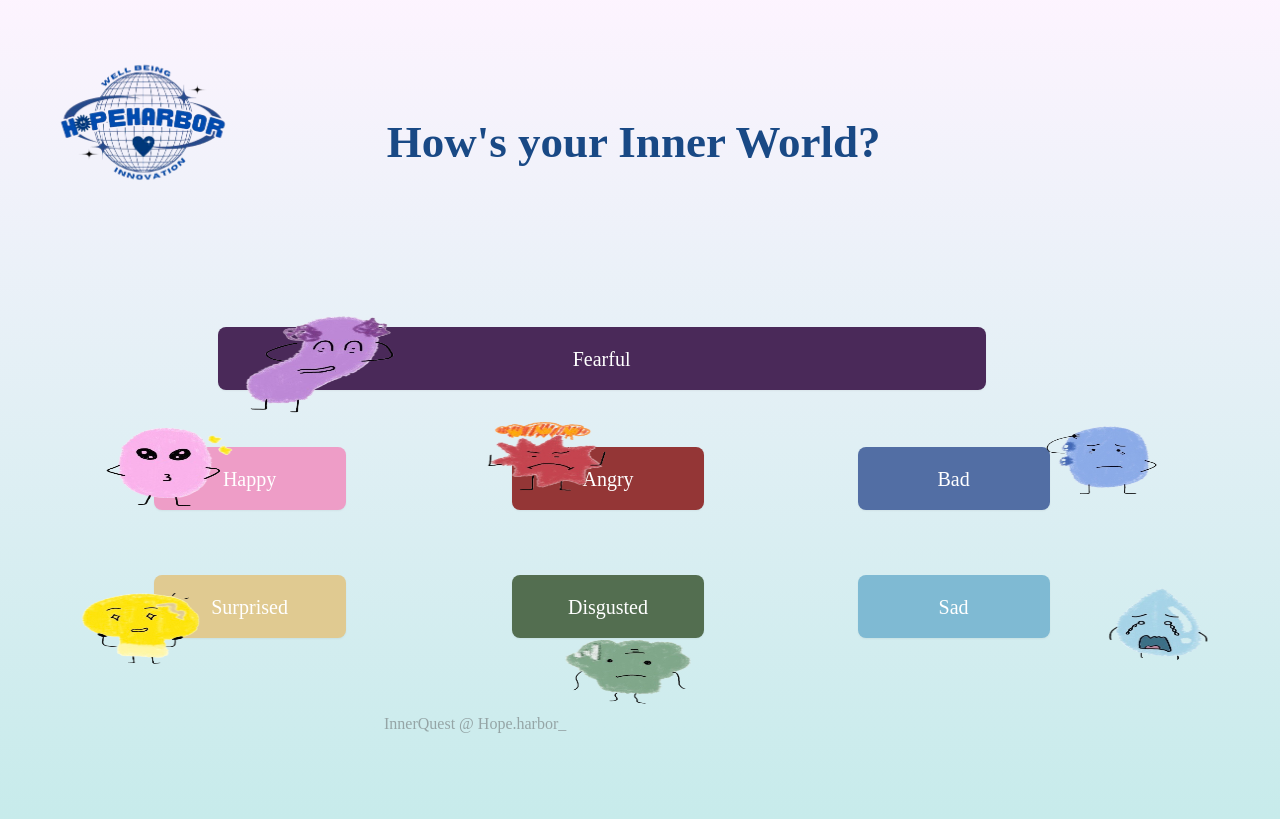
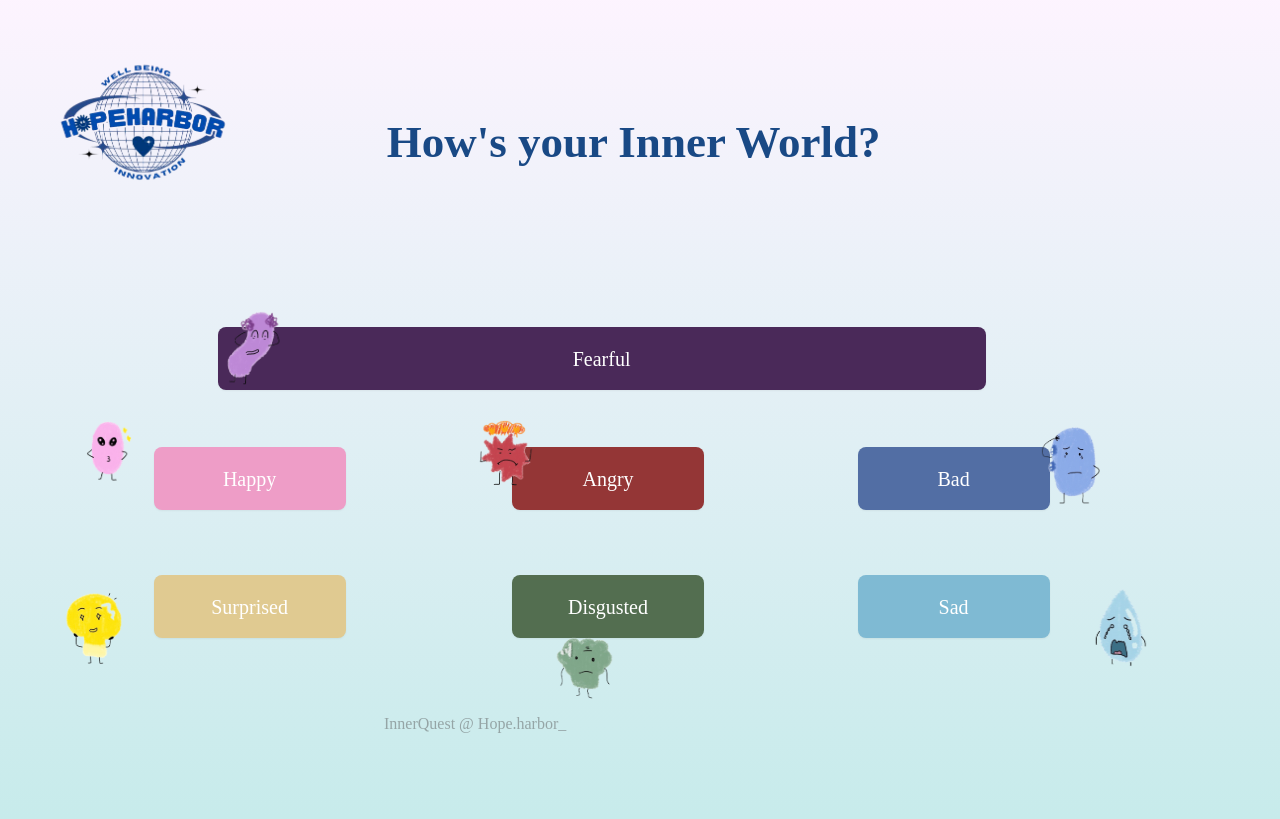
Before and after one commit to Hope-Harbor/InnerQuest, a Flask app: page / in a window 1280 px wide. Shown: the part 21-840 px from the top of the page. Run offline with Flask 2, Linux system fonts and the light colour scheme.

Commit message:
Update Index.css

```diff
--- a/static/css/Index.css
+++ b/static/css/Index.css
@@ -276,57 +276,64 @@ body{
 }
 
 .fearful-pic{
+    object-fit: cover;
     position: absolute;
-    width: 15%;
-    height: 15%;
+    max-width: 90px;
+    max-height: 90px;
     left: 17%;
     top: 40%;
 }
 
 .happy-pic{
+    object-fit: cover;
     position: absolute;
-    width: 15%;
-    height: 15%;
+    max-width: 90px;
+    max-height: 90px;
     left: 6%;
     top: 53%;
 }
 
 .angry-pic{
+    object-fit: cover;
     position: absolute;
-    width: 12%;
-    height: 12%;
+    max-width: 90px;
+    max-height: 90px;
     left: 37%;
     top: 53%;
 }
 
 .bad-pic{
+    object-fit: cover;
     position: absolute;
-    width: 10%;
-    height: 10%;
+    max-width: 90px;
+    max-height: 90px;
     left: 81%;
     top: 55%;
 }
 
 .surprised-pic{
+    object-fit: cover;
     position: absolute;
-    width: 10%;
-    height: 10%;
-    left: 6%;
+    max-width: 80px;
+    max-height: 80px;
+    left: 5%;
     top: 76%;
 }
 
 .disgusted-pic{
+    object-fit: cover;
     position: absolute;
-    width: 12%;
-    height: 12%;
+    max-width: 90px;
+    max-height: 90px;
     left: 43%;
     top: 79.5%;
 }
 
 .sad-pic{
+    object-fit: cover;
     position: absolute;
-    width: 11%;
-    height: 11%;
+    max-width: 90px;
+    max-height: 95px;
     left: 84.5%;
     top: 75%;
 }
```
